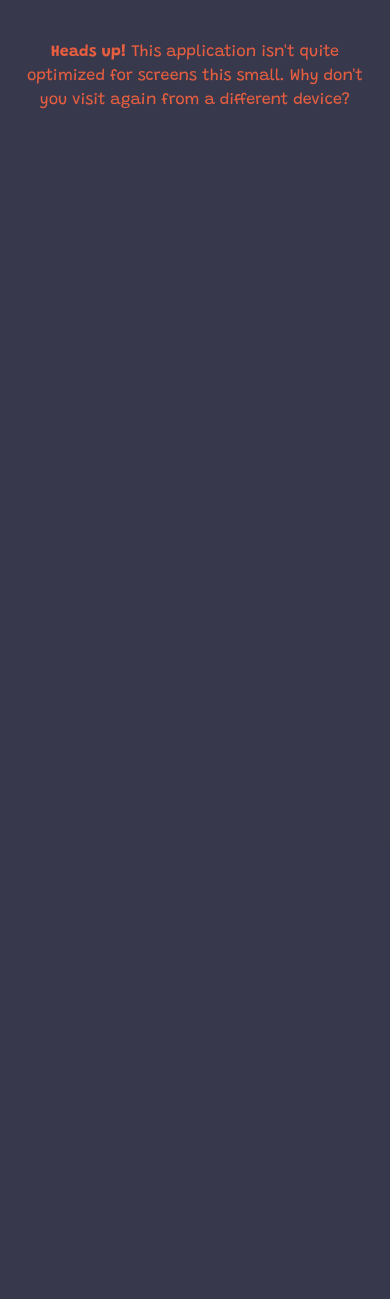
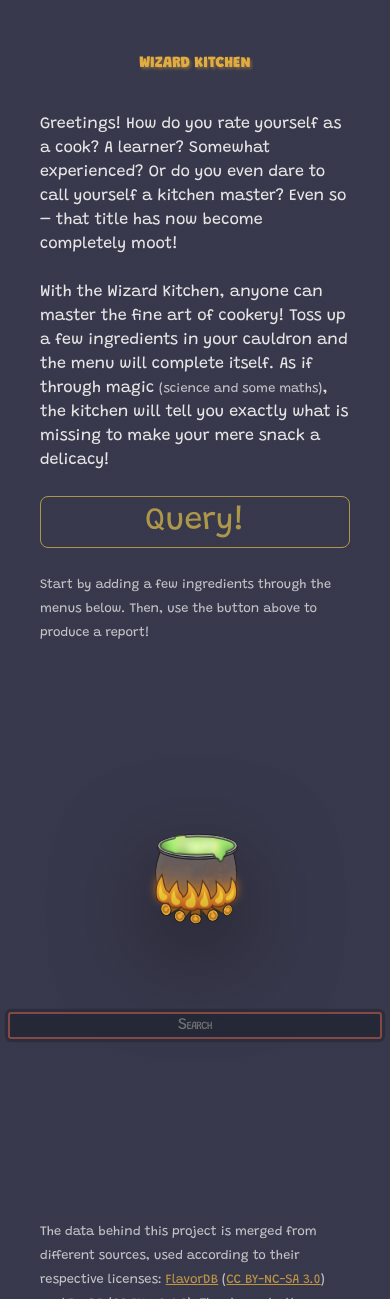
Before and after one commit to yrd/wizard-kitchen, a Django app: template cookpot/templates/index.html in a window 390 px wide. Shown: the top 1299 px of the page. Before the commit the page ends 109 px from the top, so only its background shows below. Run offline with Django 3.2, Linux system fonts and the light colour scheme; the template is opened without the code that fills it, so the values that code supplies are empty; style sheets or scripts are compiled from the project's sources.

Commit message:
Add initial mobile view

```diff
--- a/cookpot/static/main.scss
+++ b/cookpot/static/main.scss
@@ -59,6 +59,18 @@
 	src: url("fonts/Grandstander-Black.woff2") format("woff2");
 }
 
+@mixin desktop {
+	@media screen and (min-width: 94rem) and (min-height: 64rem) {
+		@content
+	}
+}
+
+@mixin mobile {
+	@media screen and (max-width: 94rem), screen and (max-height: 64rem) {
+		@content
+	}
+}
+
 *, *::before, *::after {
 	box-sizing: border-box;
 }
@@ -66,7 +78,10 @@
 html, body {
 	margin: 0;
 	height: 100%;
+
+	@include desktop {
 		overflow: hidden;
+	}
 }
 
 body {
@@ -137,9 +152,11 @@ strong {
 
 .Container {
 	display: grid;
-	grid-template: "header info results" 1fr
+	grid-template:
+		"header info results" 1fr
 		"footer info results" auto
-		"cards cards cards" auto / minmax(20rem, 35rem) 1fr minmax(30rem, 45rem);
+		"cards cards cards" auto
+		/ minmax(20rem, 35rem) 1fr minmax(30rem, 45rem);
 	gap: var(--gap-l);
 	height: 100vh;
 
@@ -162,19 +179,31 @@ strong {
 	> .Attribution {
 		grid-area: footer;
 	}
+
+	@include mobile {
+		grid-template:
+			"header" auto
+			"info" auto
+			"cards" auto
+			"results" auto
+			"footer" auto
+			/ 1fr;
+	}
 }
 
 .Infos {
 	padding: var(--gap-s) var(--gap-l);
+
+	@include desktop {
 		overflow-y: auto;
+	}
 }
 
 .Attribution {
 	padding: var(--gap-s) var(--gap-l);
 }
 
-.NoScript,
-.Screensize-Blocker {
+.NoScript {
 	color: #e55e40;
 }
 
@@ -186,20 +215,6 @@ strong {
 	position: absolute;
 	opacity: 0;
 	pointer-events: none;
-}
-
-@media screen and (max-width: 94rem) and (max-height: 64rem) {
-	.Container {
-		display: none;
-	}
-
-	.Screensize-Blocker {
-		display: block;
-		position: fixed;
-		inset: 0;
-		padding: var(--gap-s);
-		text-align: center;
-	}
 }
 
 .HeroButton {
@@ -244,11 +259,6 @@ strong {
 
 .Cards {
 	display: grid;
-	grid-template-columns: repeat(6, auto) 1fr;
-	// When changing the following, make sure to keep it in sync with the
-	// calculation in the index view.
-	grid-template-rows: repeat(10, auto);
-	grid-auto-flow: column dense;
 	gap: var(--gap-xs);
 	padding: var(--gap-xs);
 	position: relative;
@@ -256,6 +266,30 @@ strong {
 	> input[type=radio] {
 		@extend %HiddenInput;
 	}
+
+	@include mobile {
+		grid-template-columns: 1fr 1fr;
+		grid-template-rows: none;
+		grid-auto-flow: row dense;
+
+		> .spacer {
+			display: none;
+		}
+
+		> div {
+			grid-column: 1 / span 2;
+			// This is just a random large number. Ideally, we would like an option
+			// for "at the bottom".
+			grid-row: 17;
+		}
+	}
+
+	@include desktop {
+		grid-template-columns: repeat(6, auto) 1fr;
+		// When changing the following, make sure to keep it in sync with the
+		// calculation in the index view.
+		grid-template-rows: repeat(10, auto);
+		grid-auto-flow: column dense;
 
 		> div {
 			grid-column: 7;
@@ -265,6 +299,7 @@ strong {
 		> .CardFan.empty {
 			grid-row: 1 / span 10;
 			place-self: center;
+		}
 	}
 }
 
@@ -311,6 +346,13 @@ input[type=radio]:checked + .CategorySelector {
 
 	+ .CardFan {
 		display: block;
+
+		@include mobile {
+			display: flex;
+			flex-wrap: wrap;
+			justify-content: center;
+			gap: var(--gap-s);
+		}
 	}
 }
 
@@ -324,9 +366,12 @@ $inline-card-size: 8rem;
 .CardFan {
 	display: none;
 	place-self: end stretch;
-	block-size: $block-card-size;
 	position: relative;
 	text-align: center;
+
+	@include desktop {
+		block-size: $block-card-size;
+	}
 
 	&.single {
 		--card-count: 1;
@@ -355,10 +400,11 @@ $inline-card-size: 8rem;
 		display: inline-block;
 		position: relative;
 		block-size: $block-card-size;
-		inline-size: calc(90% / var(--card-count));
 		max-inline-size: $inline-card-size;
 		animation: CardFan-label-enter var(--subtle-motion) both;
 
+		@include desktop {
+			inline-size: calc(90% / var(--card-count));
 
 			> * {
 				position: absolute;
@@ -378,6 +424,7 @@ $inline-card-size: 8rem;
 						transform:
 							translateY(calc((5rem + 0.2rem * var(--card-count)) * var(--abs-factor) * var(--abs-factor) - 4rem))
 							rotate(calc(40deg * var(--factor)));
+					}
 				}
 			}
 		}
@@ -411,6 +458,11 @@ $inline-card-size: 8rem;
 					}
 				}
 				animation: IngredientCard-select var(--prominent-motion) forwards;
+
+				@include mobile {
+					position: absolute;
+					inset: 0;
+				}
 			}
 
 			> .IngredientPlaceholder {
--- a/cookpot/templates/index.html
+++ b/cookpot/templates/index.html
@@ -172,14 +172,6 @@
 		</div>
 	</div>
 
-	<div class="Screensize-Blocker">
-		<p>
-			<strong>Heads up!</strong>
-			This application isn't quite optimized for screens this small.
-			Why don't you visit again from a different device?
-		</p>
-	</div>
-
 
 	<script type="text/javascript">
 		document.querySelectorAll(".NoScript")
```
Lines whose indentation alone changed are shown as unchanged.
